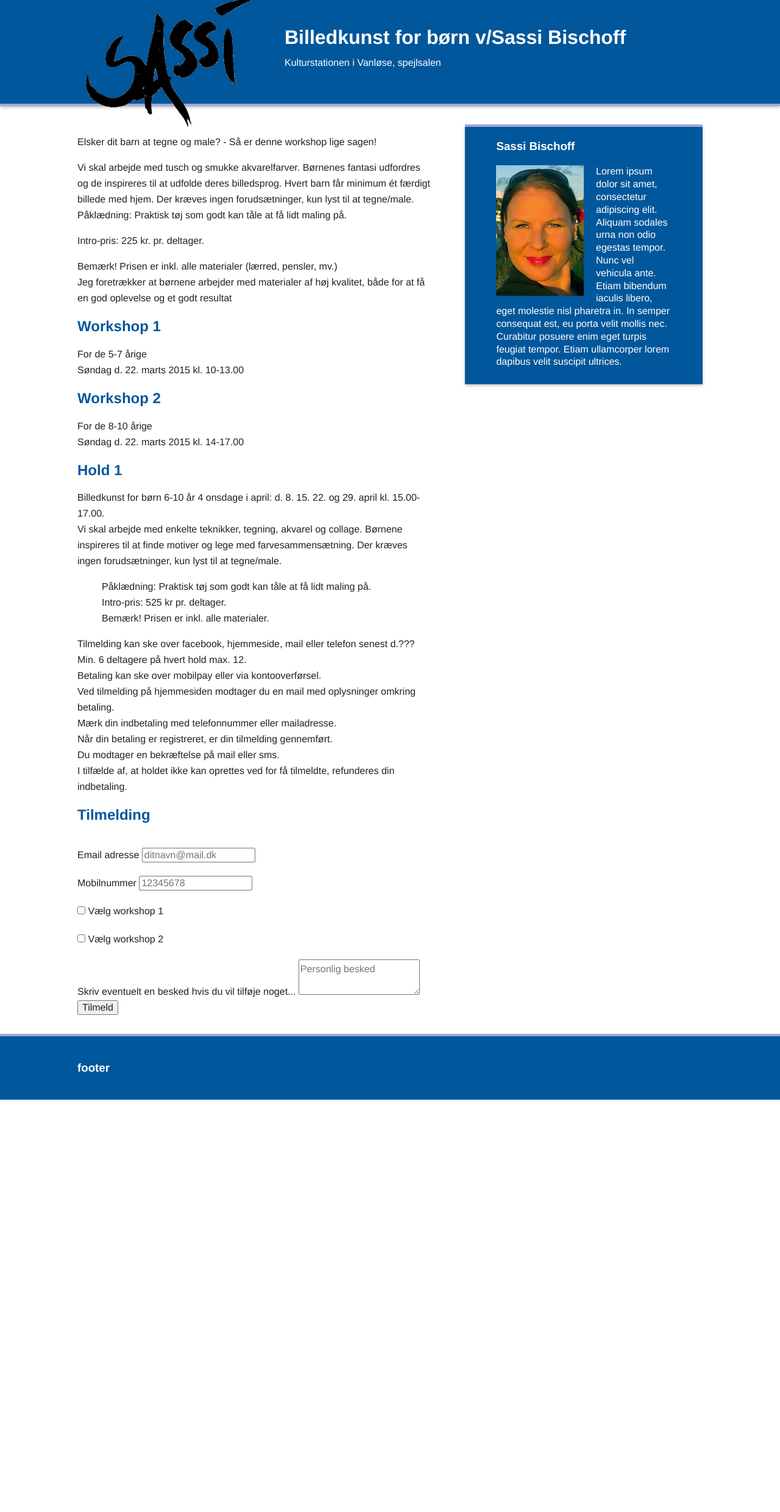
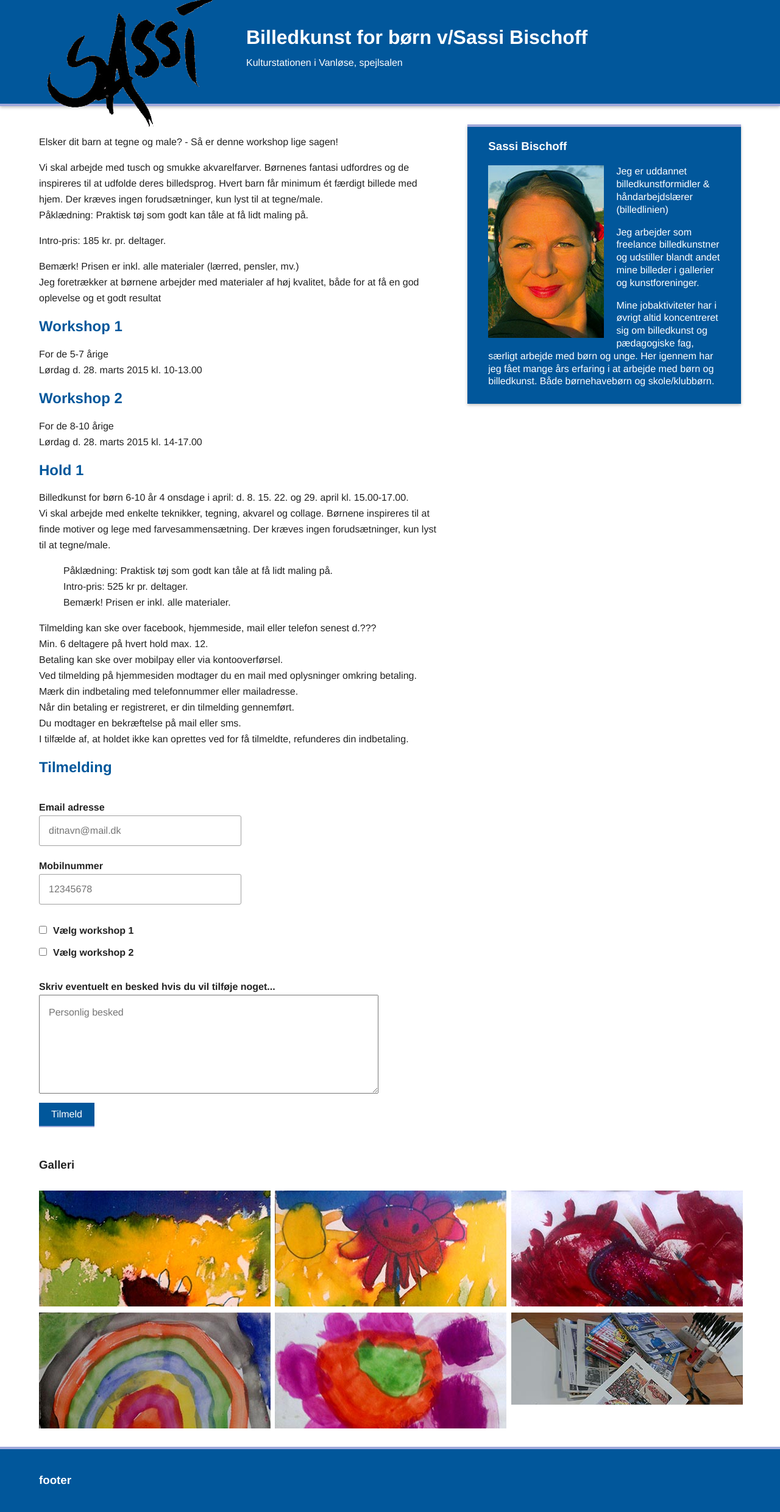
Before and after one commit to bjarniolsen/born, a PHP site: page / in a window 1280 px wide. Shown: the whole page at 61% size. Before the commit the page ends 1803 px from the top, so only its background shows below. Run offline with PHP 8.4, Linux system fonts and the light colour scheme; some libraries are stand-ins or nearby versions.

Commit message:
Added galleri and some form styles. Fixed wrong price and text.

```diff
--- a/index.php
+++ b/index.php
@@ -47,22 +47,18 @@
 					<section aria-labelledby="section-heading-ws-1">
 						<p>Elsker dit barn at tegne og male? - Så er denne workshop lige sagen!</p>
 						<p>Vi skal arbejde med tusch og smukke akvarelfarver. Børnenes fantasi udfordres og de inspireres til at udfolde deres billedsprog. Hvert barn får minimum ét færdigt billede med hjem. Der kræves ingen forudsætninger, kun lyst til at tegne/male.<br/>Påklædning: Praktisk tøj som godt kan tåle at få lidt maling på.</p>
-						<p>Intro-pris: 225 kr. pr. deltager.</p>
+						<p>Intro-pris: 185 kr. pr. deltager.</p>
 						<p>Bemærk! Prisen er inkl. alle materialer (lærred, pensler, mv.)<br/>Jeg foretrækker at børnene arbejder med materialer af høj kvalitet, både for at få en god oplevelse og et godt resultat</p>
-						<p></p>
-						<p></p>
-						<p></p>
-						<p></p>
 					</section>
 
 					<section aria-labelledby="section-heading-ws-1">
                     	<h2 id="section-heading-ws-1" role="heading" aria-level="2">Workshop 1</h2>
-						<p>For de 5-7 årige<br/>Søndag d. 22. marts 2015 kl. 10-13.00</p>
+						<p>For de 5-7 årige<br/>Lørdag d. 28. marts 2015 kl. 10-13.00</p>
 					</section>
 
 					<section aria-labelledby="section-heading-ws-2">
                     	<h2 id="section-heading-ws-2" role="heading" aria-level="2">Workshop 2</h2>
-						<p>For de 8-10 årige<br/>Søndag d. 22. marts 2015 kl. 14-17.00</p>
+						<p>For de 8-10 årige<br/>Lørdag d. 28. marts 2015 kl. 14-17.00</p>
 					</section>
 
 					<section aria-labelledby="section-heading-hold-1">
@@ -170,10 +166,39 @@
 
                 <aside class="clearfix">
                     <h3 role="heading" aria-level="3">Sassi Bischoff</h3>
-                    <p><img src="static/img/sassi-bischoff-sm.jpg" alt="Sassi Bischoff" width="200" height="297" />Lorem ipsum dolor sit amet, consectetur adipiscing elit. Aliquam sodales urna non odio egestas tempor. Nunc vel vehicula ante. Etiam bibendum iaculis libero, eget molestie nisl pharetra in. In semper consequat est, eu porta velit mollis nec. Curabitur posuere enim eget turpis feugiat tempor. Etiam ullamcorper lorem dapibus velit suscipit ultrices.</p>
+					<img src="static/img/sassi-bischoff-sm.jpg" alt="Sassi Bischoff" width="200" height="297" />
+                    <p>Jeg er uddannet billedkunstformidler & håndarbejdslærer (billedlinien)</p>
+					<p>Jeg arbejder som freelance billedkunstner og udstiller blandt andet mine billeder i gallerier og kunstforeninger.</p>
+					<p>Mine jobaktiviteter har i øvrigt altid koncentreret sig om billedkunst og pædagogiske fag, særligt arbejde med børn og unge. Her igennem har jeg fået mange års erfaring i at arbejde med børn og billedkunst. Både børnehavebørn og skole/klubbørn.</p>
+
                 </aside>
 
             </div> <!-- #main -->
+
+            <aside class="wrapper clearfix">
+                <h3 role="heading" aria-level="3">Galleri</h3>
+				<div class="gallery clearfix">
+					<a href="/billedkunst/static/img/sassi-bischoff-billedkunst-1.jpg" target="_blank">
+						<img src="/billedkunst/static/img/sm/sassi-bischoff-billedkunst-1.jpg" alt="" />
+					</a>
+					<a href="/billedkunst/static/img/sassi-bischoff-billedkunst-2.jpg" target="_blank">
+						<img src="/billedkunst/static/img/sm/sassi-bischoff-billedkunst-2.jpg" alt="" />
+					</a>
+					<a href="/billedkunst/static/img/sassi-bischoff-billedkunst-3.jpg" target="_blank">
+						<img src="/billedkunst/static/img/sm/sassi-bischoff-billedkunst-3.jpg" alt="" />
+					</a>
+					<a href="/billedkunst/static/img/sassi-bischoff-billedkunst-4.jpg" target="_blank">
+						<img src="/billedkunst/static/img/sm/sassi-bischoff-billedkunst-4.jpg" alt="" />
+					</a>
+					<a href="/billedkunst/static/img/sassi-bischoff-billedkunst-5.jpg" target="_blank">
+						<img src="/billedkunst/static/img/sm/sassi-bischoff-billedkunst-5.jpg" alt="" />
+					</a>
+					<a href="/billedkunst/static/img/sassi-bischoff-billedkunst-6.jpg" target="_blank">
+						<img src="/billedkunst/static/img/sm/sassi-bischoff-billedkunst-6.jpg" alt="" />
+					</a>
+				</div>
+			</aside>
+
         </main> <!-- #main-container -->
 
         <div class="footer-container">
--- a/static/css/main.css
+++ b/static/css/main.css
@@ -51,6 +51,9 @@ textarea {
     padding: 0.2em 0;
 }
 
+aside + aside {
+	margin-top: 30px;
+}
 
 /* ===== Initializr Styles ==================================================
    Author: Jonathan Verrecchia - verekia.com/initializr/responsive-template
@@ -162,9 +165,12 @@ nav a:hover {
 
 .main aside {
     color: white;
-    padding: 0px 5% 10px;
+    padding: 0px 3% 10px;
 }
 
+.footer-container {
+	margin-top: 30px;
+}
 .footer-container footer {
     color: white;
     padding: 20px 0;
@@ -200,9 +206,52 @@ form {
 	border: none;
 }
 
+fieldset + fieldset {
+	margin-top: 15px;
+}
+
 label {
 	display: block;
 	margin-top: 20px;
+}
+label > span {
+	display: block;
+	font-weight: 700;
+}
+label > input[type="text"] {
+	display: block;
+	max-width: 80%;
+	min-width: 300px;
+	padding: 15px;
+	border: 1px solid #a0a0a0;
+	border-radius: 3px;
+}
+label > input[type="text"]:focus {
+	border-color: #01579B;
+}
+label > input[type="checkbox"] {
+	float: left;
+	margin-right: 10px;
+}
+label > input[type="checkbox"] + span {
+	line-height: 1;
+}
+label > textarea {
+	display: block;
+	width: 80%;
+	min-height: 130px;
+	padding: 15px;
+}
+.buttons {
+	margin-top: 15px;
+}
+.buttons > input[type="submit"] {
+	padding: 10px 20px;
+	background: none;
+	background-color: #01579B;
+	color: white;
+	border: none;
+	border-bottom: 2px solid #9FA8DA;
 }
 
 .form-group {
@@ -226,6 +275,22 @@ label {
 }
 .main aside p {
     line-height: 1.3;
+}
+
+.gallery {
+	margin: 0 -5px;
+}
+.gallery > a {
+	float: left;
+	overflow: hidden;
+	width: 33.3333%;
+	height: 200px;
+	padding: 10px 5px;
+	-webkit-box-sizing: border-box;
+	-mox-box-sizing: border-box;
+	-ms-box-sizing: border-box;
+	-o-box-sizing: border-box;
+	box-sizing: border-box;
 }
 
 
@@ -323,18 +388,19 @@ label {
 
     .main aside {
         float: right;
-        width: 28%;
+        width: 33%;
     }
 }
 
-@media only screen and (min-width: 1140px) {
+@media only screen and (min-width: 1200px) {
 
 /* ===============
     Maximal Width
    =============== */
 
     .wrapper {
-        width: 1026px; /* 1140px - 10% for margins */
+        /*width: 1026px; /* 1140px - 10% for margins */
+        max-width: 1170px;
         margin: 0 auto;
     }
 	.main aside img {
@@ -343,6 +409,11 @@ label {
     	float: left;
     	margin-right: 20px;
     	margin-bottom: 10px;
+	}
+	.main aside .gallery img {
+		width: 100%;
+		float: none;
+		margin: 0;
 	}
 	.main aside p {
     	line-height: 1.3;
```
Also changed, not shown: static/img/sassi-bischoff-billedkunst-1.jpg (added), static/img/sassi-bischoff-billedkunst-2.jpg (added), static/img/sassi-bischoff-billedkunst-3.jpg (added), static/img/sassi-bischoff-billedkunst-4.jpg (added), static/img/sassi-bischoff-billedkunst-5.jpg (added), static/img/sassi-bischoff-billedkunst-6.jpg (added), static/img/sm/sassi-bischoff-billedkunst-1.jpg (added), static/img/sm/sassi-bischoff-billedkunst-2.jpg (added), static/img/sm/sassi-bischoff-billedkunst-3.jpg (added), static/img/sm/sassi-bischoff-billedkunst-4.jpg (added), static/img/sm/sassi-bischoff-billedkunst-5.jpg (added), static/img/sm/sassi-bischoff-billedkunst-6.jpg (added).
